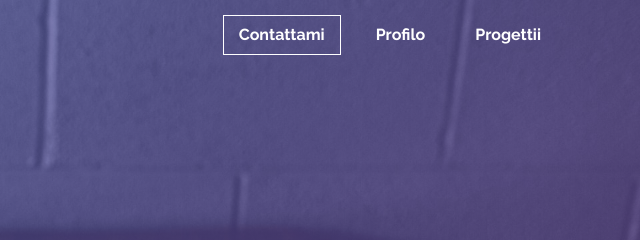
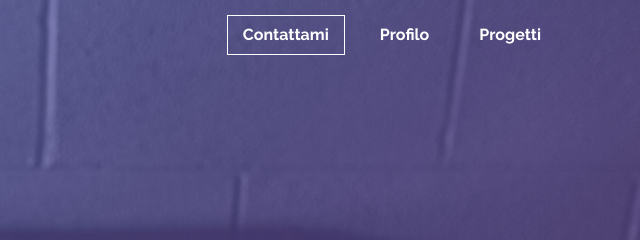
Before and after one commit to angelo24782/angelo24782.github.io-portafolio-demo, a plain HTML site: page index.html in a window 1280 px wide. Shown: the top 240 px of the page, 640-1280 px from the left. Drawn offline with Linux system fonts and the light colour scheme.

Commit message:
corretto testo

```diff
--- a/index.html
+++ b/index.html
@@ -14,7 +14,7 @@
         <nav class="nav">
           <a href="#" class="nav__items nav__items--cta"> Contattami</a>
           <a href="#" class="nav__items"> Profilo </a>
-          <a href="#" class="nav__items">Progettii</a>
+          <a href="#" class="nav__items">Progetti</a>
         </nav>
 
         <section class="hero__container">
```
